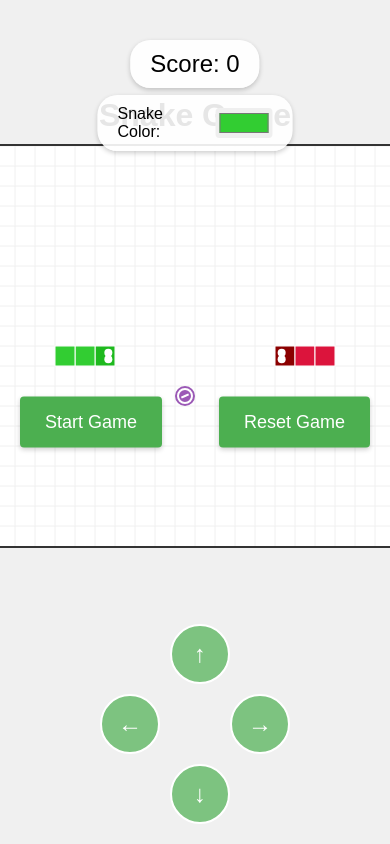
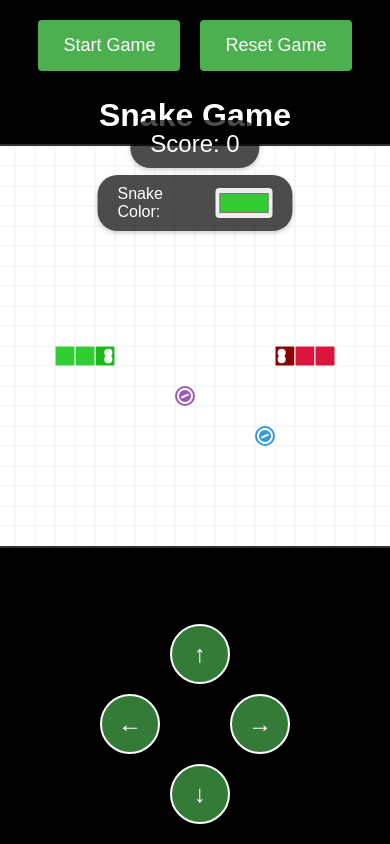
Before and after one commit to jaimango/snakegame, a plain HTML site: page index.html in a window 390 px wide. Drawn offline with Linux system fonts and the light colour scheme.

Commit message:
moved buttons away from screen

```diff
--- a/index.html
+++ b/index.html
@@ -12,7 +12,7 @@
             justify-content: center;
             height: 100vh;
             margin: 0;
-            background-color: #f0f0f0;
+            background-color: #000000;
             font-family: Arial, sans-serif;
         }
         canvas {
@@ -22,6 +22,7 @@
         .score-container {
             margin-top: 20px;
             font-size: 24px;
+            color: white;
         }
         .controls {
             margin-top: 20px;
@@ -118,15 +119,17 @@
             }
             .controls {
                 position: fixed;
-                top: 50%;
+                top: 20px;
                 left: 0;
                 right: 0;
-                transform: translateY(-50%);
+                transform: none;
                 margin: 0;
                 display: flex;
-                justify-content: space-between;
+                justify-content: center;
+                gap: 20px;
                 padding: 0 20px;
                 pointer-events: none;
+                z-index: 1000;
             }
             .controls button {
                 pointer-events: auto;
@@ -137,27 +140,30 @@
             }
             .score-container {
                 position: fixed;
-                top: 20px;
+                top: 100px;
                 left: 50%;
                 transform: translateX(-50%);
-                background-color: rgba(255, 255, 255, 0.9);
+                background-color: rgba(0, 0, 0, 0.7);
                 padding: 10px 20px;
                 border-radius: 20px;
                 box-shadow: 0 2px 5px rgba(0,0,0,0.2);
+                color: white;
             }
             .color-picker-container {
                 position: fixed;
-                top: 80px;
+                top: 160px;
                 left: 50%;
                 transform: translateX(-50%);
-                background-color: rgba(255, 255, 255, 0.9);
+                background-color: rgba(0, 0, 0, 0.7);
                 padding: 10px 20px;
                 border-radius: 20px;
                 box-shadow: 0 2px 5px rgba(0,0,0,0.2);
+                color: white;
             }
             h1 {
                 margin-top: 20px;
                 margin-bottom: 10px;
+                color: white;
             }
             p {
                 display: none;
```
